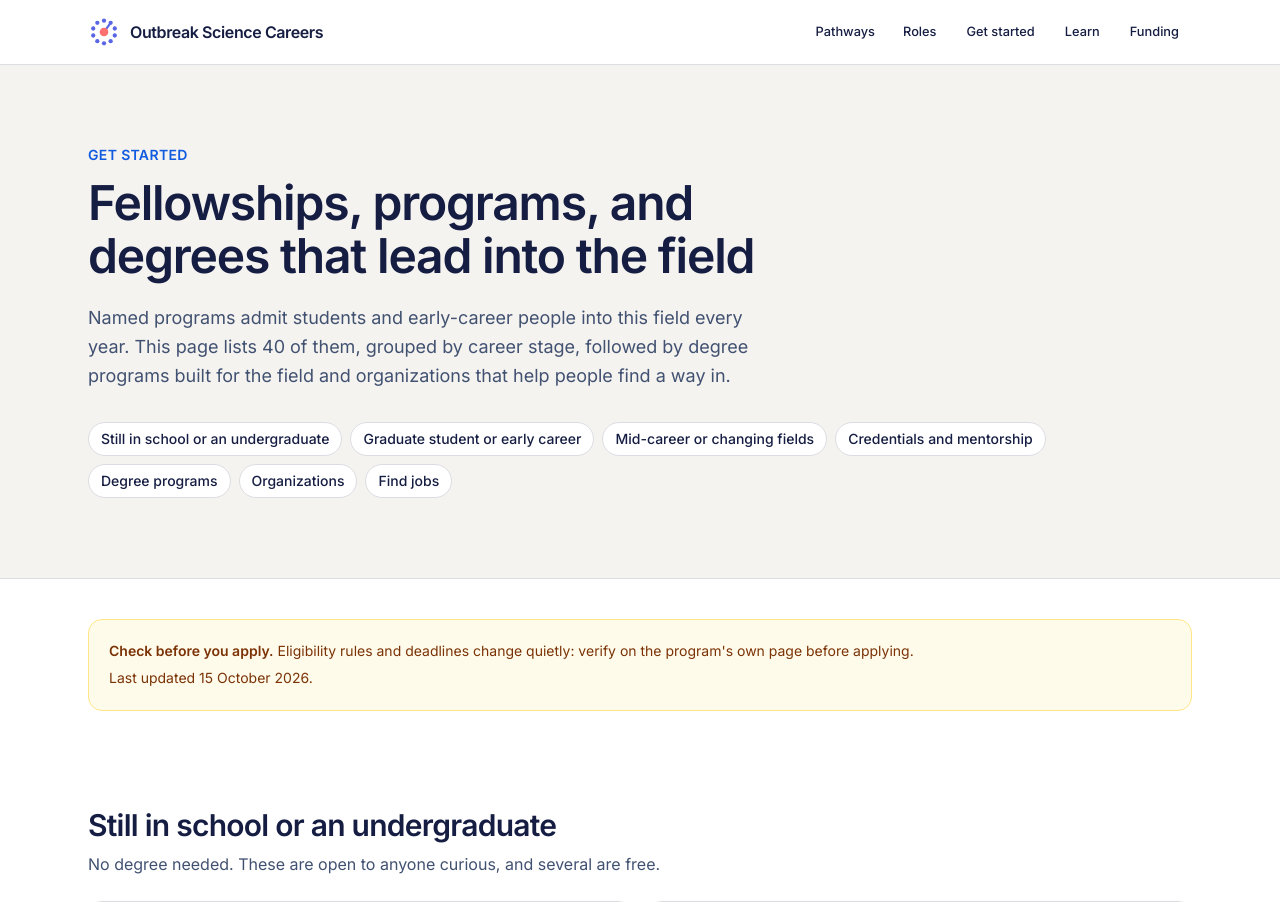
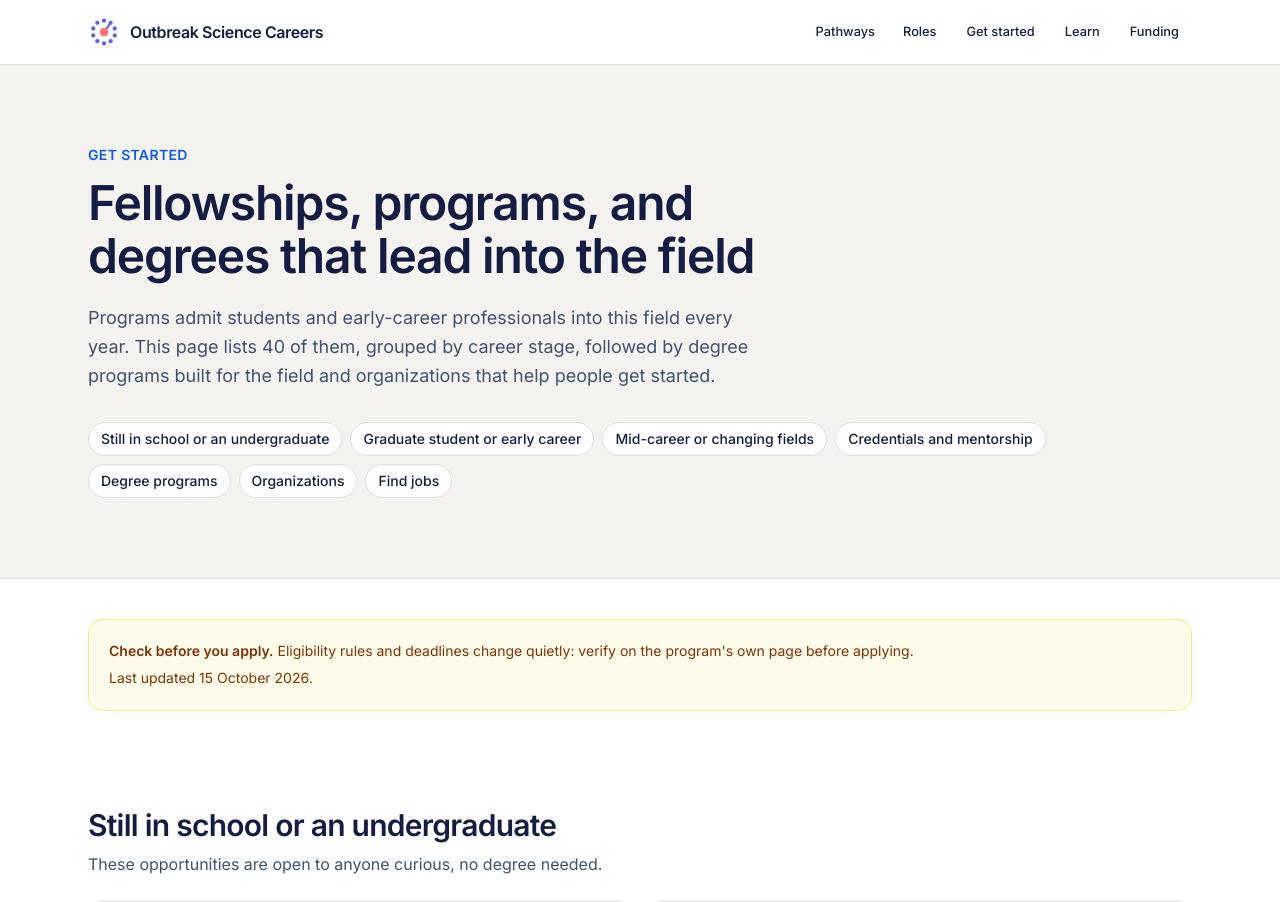
Before and after one commit to phagehunter/outbreak-science-careers, a Next.js app: page /outbreak-science-careers/get-started in a window 1280 px wide. Shown: the top 902 px of the page. Built offline with nearby package versions, Linux system fonts and the light colour scheme.

Commit message:
Update page.tsx
Minor text edits

```diff
--- a/src/app/get-started/page.tsx
+++ b/src/app/get-started/page.tsx
@@ -15,7 +15,7 @@ import { SHARE_IMAGE_ALT, absUrl } from "@/lib/site";
 export const metadata: Metadata = {
   title: "Get started: fellowships, programs, and degrees",
   description:
-    "Named entry routes into outbreak science and biosecurity: CDC fellowships, the Epidemic Intelligence Service, ELBI, iGEM, biodefense and biosecurity degree programs, and the organizations that help students and early-career people get in.",
+    "Entry routes into outbreak science and biosecurity: CDC fellowships, the Epidemic Intelligence Service, ELBI, iGEM, biodefense and biosecurity degree programs, and the organizations that help students and early-career people get started.",
   alternates: { canonical: absUrl("/get-started/") },
   openGraph: { images: [{ url: absUrl("/opengraph-image.png"), width: 1200, height: 630, alt: SHARE_IMAGE_ALT }], url: absUrl("/get-started/"), title: "Get started: fellowships, programs, and degrees — Outbreak Science Careers", description: "Named entry routes into outbreak science and biosecurity, grouped by where you are now." },
 };
@@ -33,7 +33,7 @@ const sourceLabels = routesData.meta.sources as Record<string, string>;
 
 const STAGE_LEDE: Record<string, string> = {
   school:
-    "No degree needed. These are open to anyone curious, and several are free.",
+    "These opportunities are open to anyone curious, no degree needed.",
   early:
     "Most structured fellowships are aimed at this stage. They are competitive, and for many people they are the step between study and a first job in the field.",
   mid: "These programs are for people with an established career in medicine, science, engineering, or government who want to move into outbreak science or biosecurity, or to advance within it.",
@@ -109,10 +109,10 @@ export default function GetStartedPage() {
           title="Fellowships, programs, and degrees that lead into the field"
           lede={
             <>
-              Named programs admit students and early-career people into this
+              Programs admit students and early-career professionals into this
               field every year. This page lists {routesData.routes.length} of them, grouped by
               career stage, followed by degree programs built for the field and
-              organizations that help people find a way in.
+              organizations that help people get started.
             </>
           }
         >
@@ -277,8 +277,7 @@ export default function GetStartedPage() {
             </h2>
             <p className="mt-2 max-w-3xl text-base leading-relaxed text-ink">
               Once you know which track you want, job openings are usually featured on a handful of
-              boards. Set alerts on two or three rather than checking all of them. Most roles in this
-              field are posted on more than one.
+              boards. Set alerts on two or three of them.
             </p>
             <p className="mt-2 max-w-3xl text-sm text-muted-foreground">
               {jobsData.meta.note} Last updated {jobsData.meta.checked}.
```
